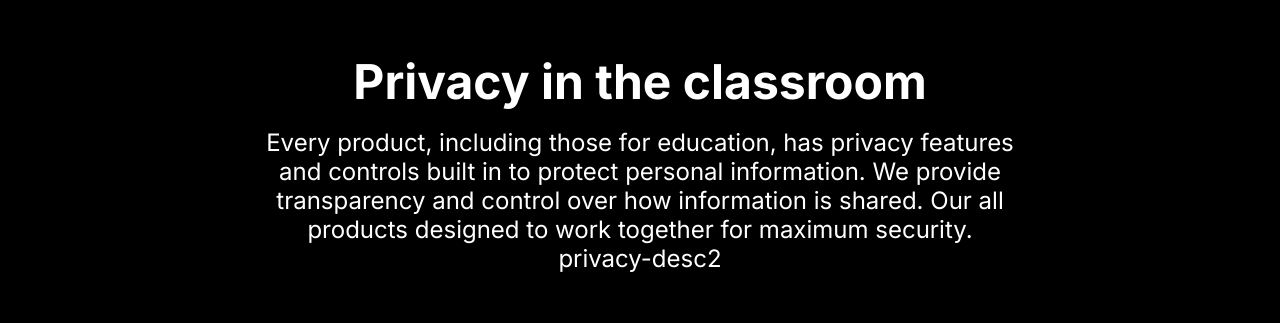
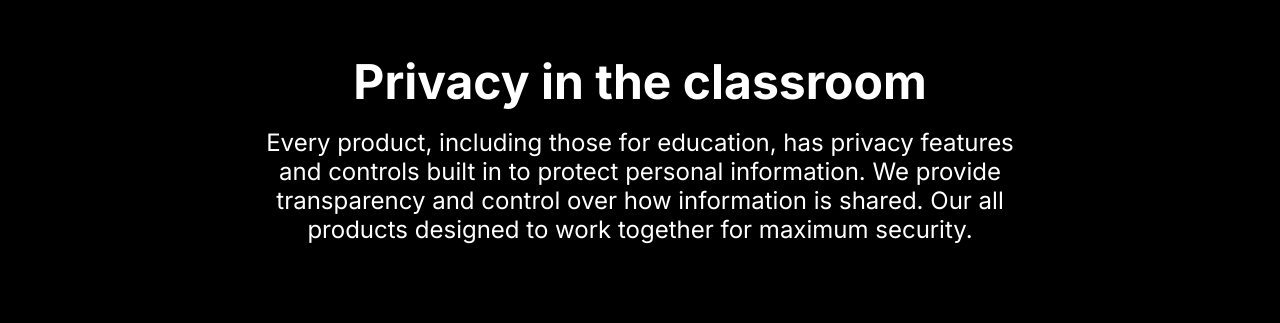
Before and after one commit to quantumexchange8/kindertown-landing, a React (Create React App) app: page /products/admin in a window 1280 px wide. Shown: the part 7707-8030 px from the top of the page. Built offline with nearby package versions, Linux system fonts and the light colour scheme.

Commit message:
fix : layout

```diff
--- a/src/Pages/Privacy.js
+++ b/src/Pages/Privacy.js
@@ -23,7 +23,7 @@ const Privacy = () => {
               className="hidden md:flex flex-col text-center text-[#FFF] text-2xl w-[1000px]"
               style={{ lineHeight: "normal" }}
             >
-              {i18n.language === 'ms'
+              {i18n.language !== 'zh'
                 ? <div>{t("privacy-desc1")}</div>
                 : <><div>{t("privacy-desc1")}</div><div>{t("privacy-desc2")}</div></>
               }
```
